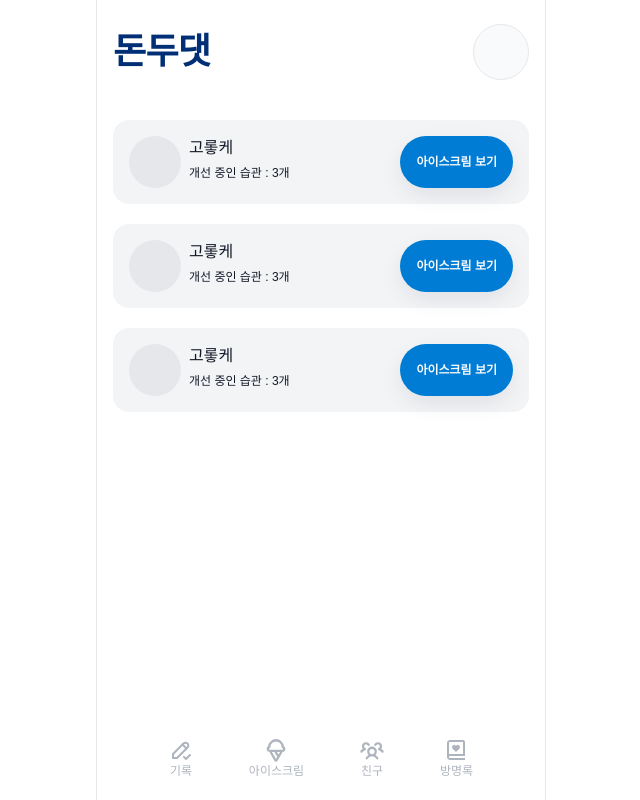
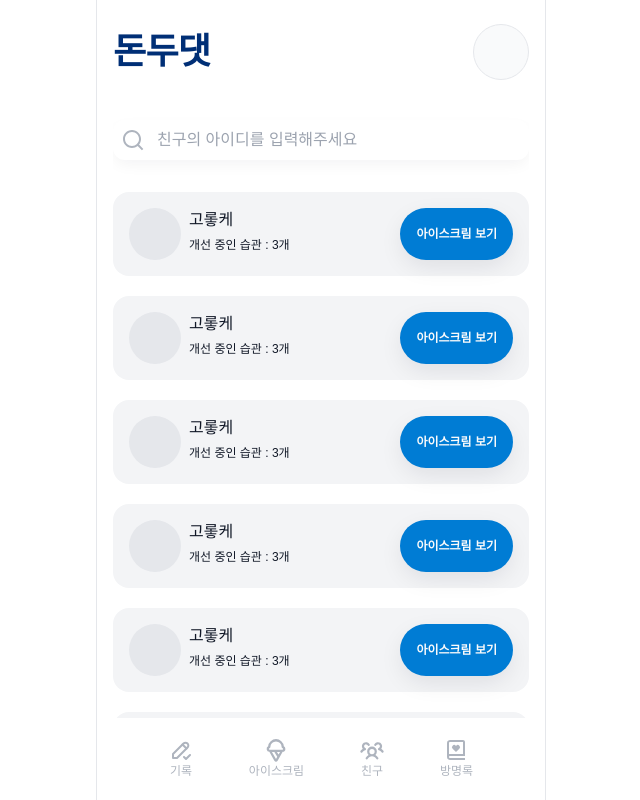
Before and after one commit to LikeLion-KW-TEAM2/TEAM_2_FE, a React (Vite) app: page /friend in a window 1280 px wide. Shown: the whole page, without its empty margins (319-959 px from the left). Built offline with nearby package versions, Linux system fonts and the light colour scheme; a web font is replaced by a local one.

Commit message:
feat : 친구페이지 구현

```diff
--- a/src/pages/friend/Friend.tsx
+++ b/src/pages/friend/Friend.tsx
@@ -1,14 +1,16 @@
 import HeaderWithProfile from '@/components/HeaderWithProfile'
 import FriendItem from './components/FriendItem'
 import NavLayout from '@/components/NavLayout'
+import SearchInput from './components/SearchInput'
 
 const Friend = () => {
   return (
     <NavLayout>
       <HeaderWithProfile />
+      <SearchInput />
 
       <div className="flexColumn gap-5">
-        {[...Array(3)].map((_, i) => (
+        {[...Array(7)].map((_, i) => (
           <FriendItem key={i} />
         ))}
       </div>
--- /dev/null
+++ b/src/pages/friend/components/SearchInput.tsx
@@ -0,0 +1,15 @@
+import { RiSearchLine } from 'react-icons/ri'
+
+const SearchInput = () => {
+  return (
+    <div className="flexAlign mb-8 gap-3 rounded-xl p-2 shadow-medium">
+      <RiSearchLine size={24} className="text-secondary-400" />
+      <input
+        className="text-secondary-900 focus:outline-none"
+        placeholder="친구의 아이디를 입력해주세요"
+      />
+    </div>
+  )
+}
+
+export default SearchInput
```
